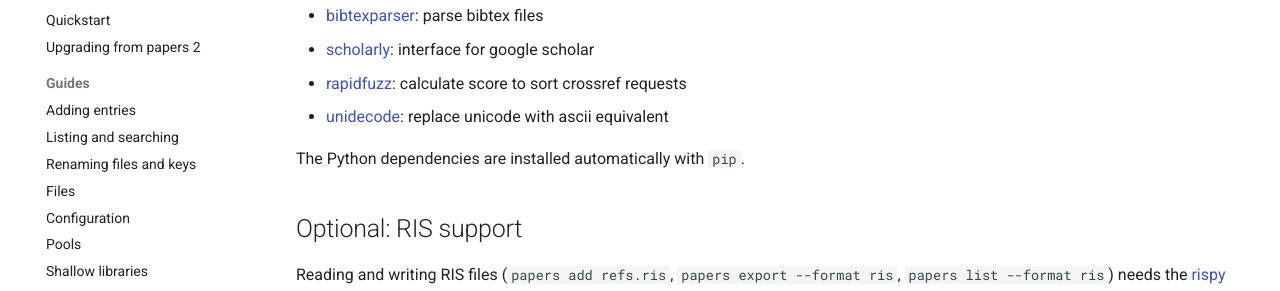
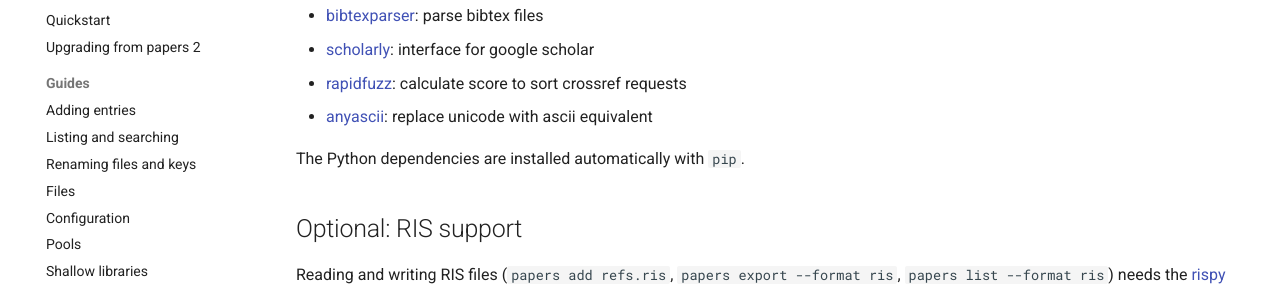
Before and after one commit to perrette/papers, an MkDocs documentation site: the page built from docs/installation.md, in a window 1280 px wide and 900 px high, scrolled down 814 px. Shown: the part 312-603 px from the top of the window. Built offline with MkDocs 1.6.1 and Material for MkDocs 9.7.7, drawn with Linux system fonts in a browser that asks for light colours; comment, search, counter and statistics services are not loaded; the version menu is left out.

Commit message:
docs/installation.md: the transliteration is AnyAscii, not Unidecode

```diff
--- a/docs/installation.md
+++ b/docs/installation.md
@@ -58,7 +58,7 @@ mitigations are built in:
   google scholar
 - [rapidfuzz](https://github.com/rhasspy/rapidfuzz): calculate score to sort
   crossref requests
-- [unidecode](https://github.com/avian2/unidecode): replace unicode with ascii
+- [anyascii](https://github.com/anyascii/anyascii): replace unicode with ascii
   equivalent
 
 The Python dependencies are installed automatically with `pip`.
```
